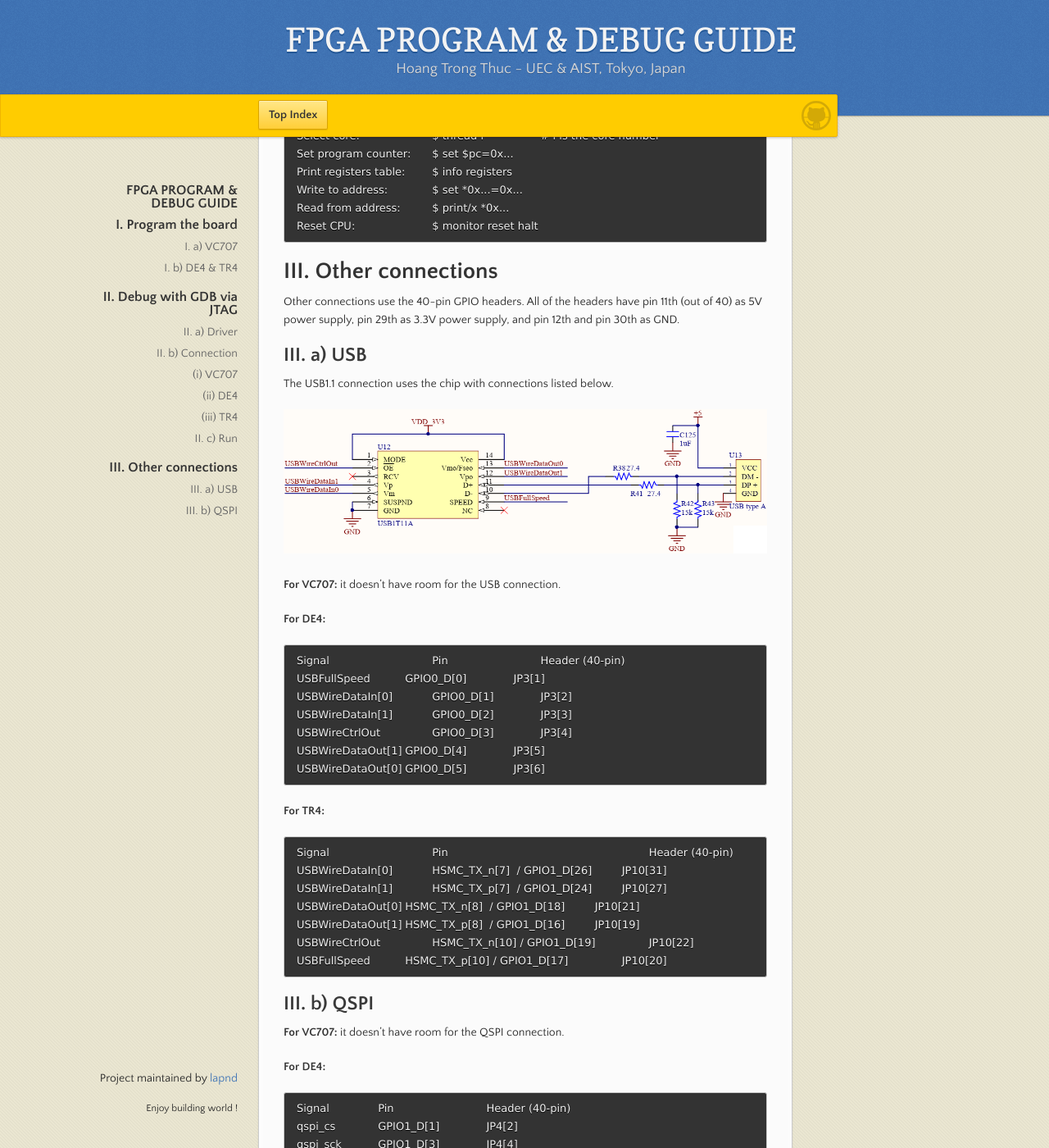
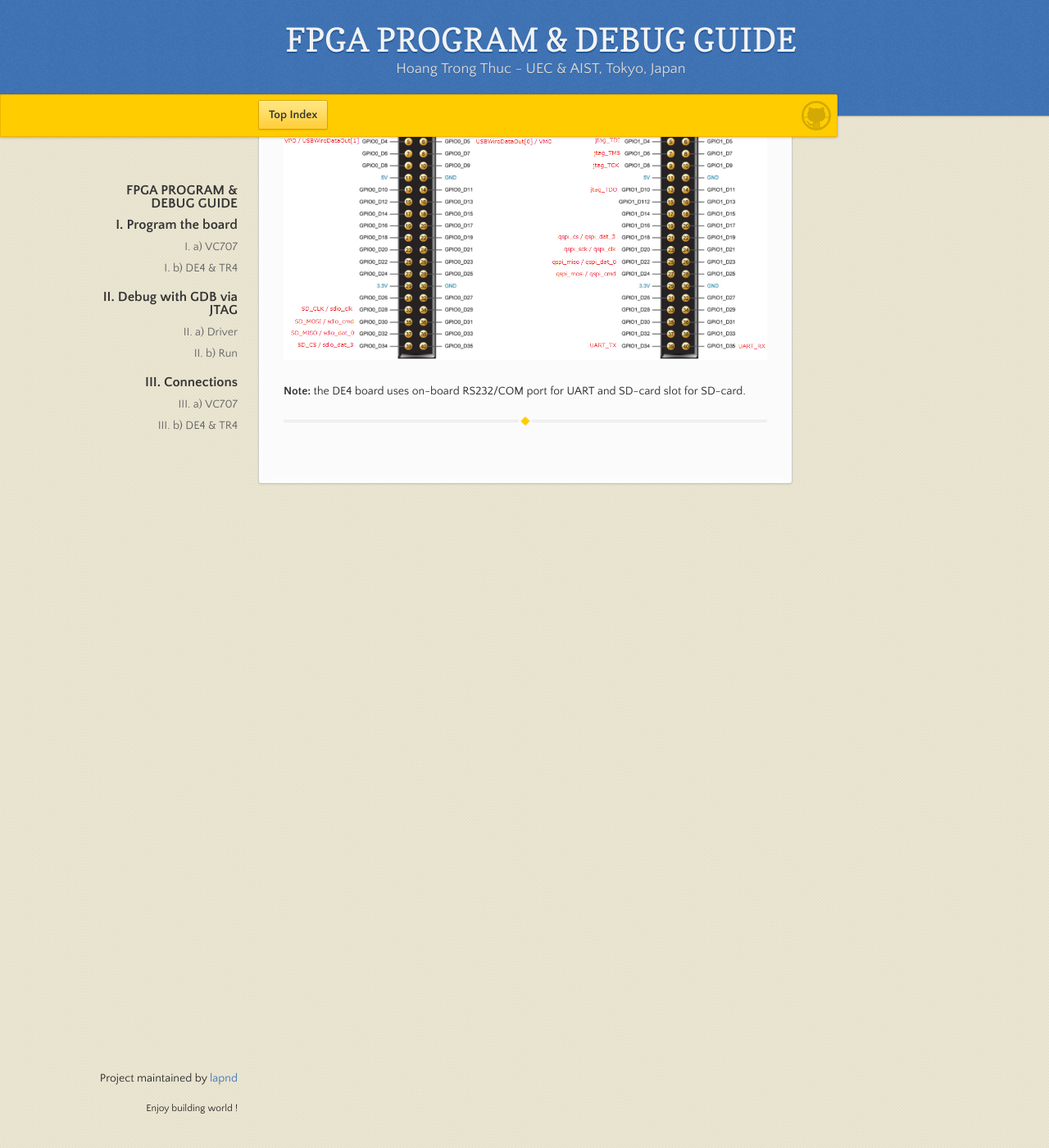
Before and after one commit to lapnd/httdes.github.io, a Jekyll site: the page built from fpgaguide.md, in a window 1280 px wide and 1400 px high, scrolled down 3599 px. Shown: the whole window at 82% size. Built offline with Jekyll 4.4.1, drawn with Linux system fonts in a browser that asks for light colours; our own code applies the rules of GitHub Pages for plain Markdown files; after the commit the page ends 4229 px from its top, so only the background shows below that; some of the changed text lies outside the part shown.

Commit message:
Update fpgaguide.md

```diff
--- a/fpgaguide.md
+++ b/fpgaguide.md
@@ -59,36 +59,7 @@ Then add this single line in the olimex-arm-usb-tiny-h.rules file:
 
 	SUBSYSTEM=="usb", ACTION=="add", ATTRS{idProduct}=="002a", ATTRS{idVendor}=="15ba", MODE="664", GROUP="plugdev"
 
-## II. b) Connection
-
-### (i) VC707
-
-Connect your Olimex JTAG debugger to the VC707 FPGA board by the XADC (J19) header as shown as follows:
-
-![Branching](./jtag-20pin.png)
-
-The four data pins TDI (pin 5), TMS (pin 7), TCLK (pin 9), and TDO (pin 13) are connected to the XADC_GPIO 0 to 3 (pin 17 to 20). The VCC (pin 1) is connected to the XADC_VCC_HEADER (pin 14). And any of the GND pin on the JTAG side is connected to the GND pin 16 of the XADC header.
-
-![Branching](./jtag-xadc.png)
-
-The UART uses the USB-to-UART connection on the board.
-
-### (ii) DE4
-
-Connect your Olimex JTAG debugger to the DE4 FPGA board by the GPIO_1 (JP4) header, with JTAG pin\ [1-20\] connects to GPIO pin \[1-20\], etc.
-
-The UART uses the RS232 connection on the board.
-
-### (iii) TR4
-
-Connect your Olimex JTAG debugger to the TR4 FPGA board by the GPIO_1 (JP10) header, with JTAG pin \[1-20\] connects to GPIO pin \[1-20\], etc.
-
-For UART:
-- GPIO_1 (JP10) HSMC_TX_n[3] (pin 39 of 40-pin header) : TX ---> connects to the outside RX
-- GPIO_1 (JP10) HSMC_TX_n[1] (pin 40 of 40-pin header) : RX <--- connects to the outside TX
-- GPIO_1 (JP10) pin 30 of 40-pin header : GND <---> connects to the UART GND
-
-## II. c) Run
+## II. b) Run
 
 You need to prepare your riscv-openocd folder, guide is in [Initial Setup: II.g)](./init.md#ii-g-openocd).
 
@@ -143,56 +114,30 @@ Some useful tips for debugging the RISC-V CPU:
 	Read from address:		$ print/x *0x...
 	Reset CPU:			$ monitor reset halt
 
-# III. Other connections
+# III. Connections
 
-Other connections use the 40-pin GPIO headers. All of the headers have pin 11th (out of 40) as 5V power supply, pin 29th as 3.3V power supply, and pin 12th and pin 30th as GND.
+## III. a) VC707
 
-## III. a) USB
+Connect your Olimex JTAG debugger to the VC707 FPGA board by the XADC (J19) header as shown as follows:
 
-The USB1.1 connection uses the chip with connections listed below.
+![Branching](./jtag-20pin.png)
 
-![Branching](./usbconnection.PNG)
+The four data pins TDI (pin 5), TMS (pin 7), TCLK (pin 9), and TDO (pin 13) are connected to the XADC_GPIO 0 to 3 (pin 17 to 20). The VCC (pin 1) is connected to the XADC_VCC_HEADER (pin 14). And any of the GND pin on the JTAG side is connected to the GND pin 16 of the XADC header.
 
-**For VC707:** it doesn't have room for the USB connection.
+![Branching](./jtag-xadc.png)
 
-**For DE4:**
+The UART uses the USB-to-UART connection on the board.
 
-	Signal				Pin				Header (40-pin)
-	USBFullSpeed		GPIO0_D[0]		JP3[1]
-	USBWireDataIn[0]		GPIO0_D[1]		JP3[2]
-	USBWireDataIn[1]		GPIO0_D[2]		JP3[3]
-	USBWireCtrlOut		GPIO0_D[3]		JP3[4]
-	USBWireDataOut[1]	GPIO0_D[4]		JP3[5]
-	USBWireDataOut[0]	GPIO0_D[5]		JP3[6]
+The SD-card uses the SD-card slot on the board
 
-**For TR4:**
+VC707 don't have enough pins for USB and QSPI.
 
-	Signal				Pin								Header (40-pin)
-	USBWireDataIn[0]		HSMC_TX_n[7]  / GPIO1_D[26]		JP10[31]
-	USBWireDataIn[1]		HSMC_TX_p[7]  / GPIO1_D[24]		JP10[27]
-	USBWireDataOut[0]	HSMC_TX_n[8]  / GPIO1_D[18]		JP10[21]
-	USBWireDataOut[1]	HSMC_TX_p[8]  / GPIO1_D[16]		JP10[19]
-	USBWireCtrlOut		HSMC_TX_n[10] / GPIO1_D[19]		JP10[22]
-	USBFullSpeed		HSMC_TX_p[10] / GPIO1_D[17]		JP10[20]
+## III. b) DE4 & TR4
 
-## III. b) QSPI
+DE4 and TR4 use two 40-pin GPIO on the board. The connections are described as follow.
 
-**For VC707:** it doesn't have room for the QSPI connection.
+![Branching](./GPIOConnect.PNG)
 
-**For DE4:**
-
-	Signal		Pin				Header (40-pin)
-	qspi_cs		GPIO1_D[1]		JP4[2]
-	qspi_sck		GPIO1_D[3]		JP4[4]
-	qspi_miso	GPIO1_D[5]		JP4[6]
-	qspi_mosi	GPIO1_D[7]		JP4[8]
-
-**For TR4:**
-
-	Signal		Pin								Header (40-pin)
-	qspi_cs		HSMC_TX_n[4] / GPIO1_D[27]		JP10[32]
-	qspi_sck		HSMC_TX_p[4] / GPIO1_D[25]		JP10[28]
-	qspi_miso	HSMC_TX_n[5] / GPIO1_D[30]		JP10[35]
-	qspi_mosi	HSMC_TX_p[5] / GPIO1_D[28]		JP10[33]
+**Note:** the DE4 board uses on-board RS232/COM port for UART and SD-card slot for SD-card.
 
 * * *
```
